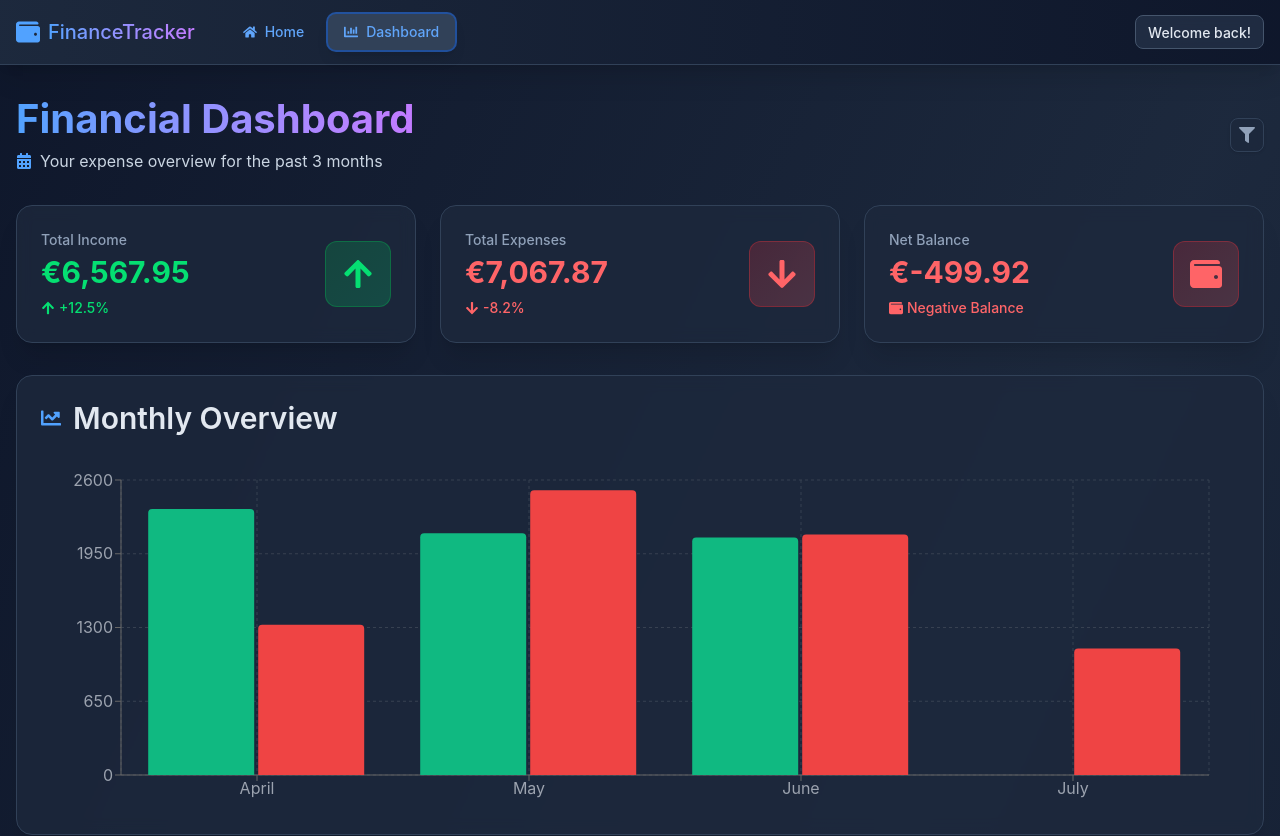
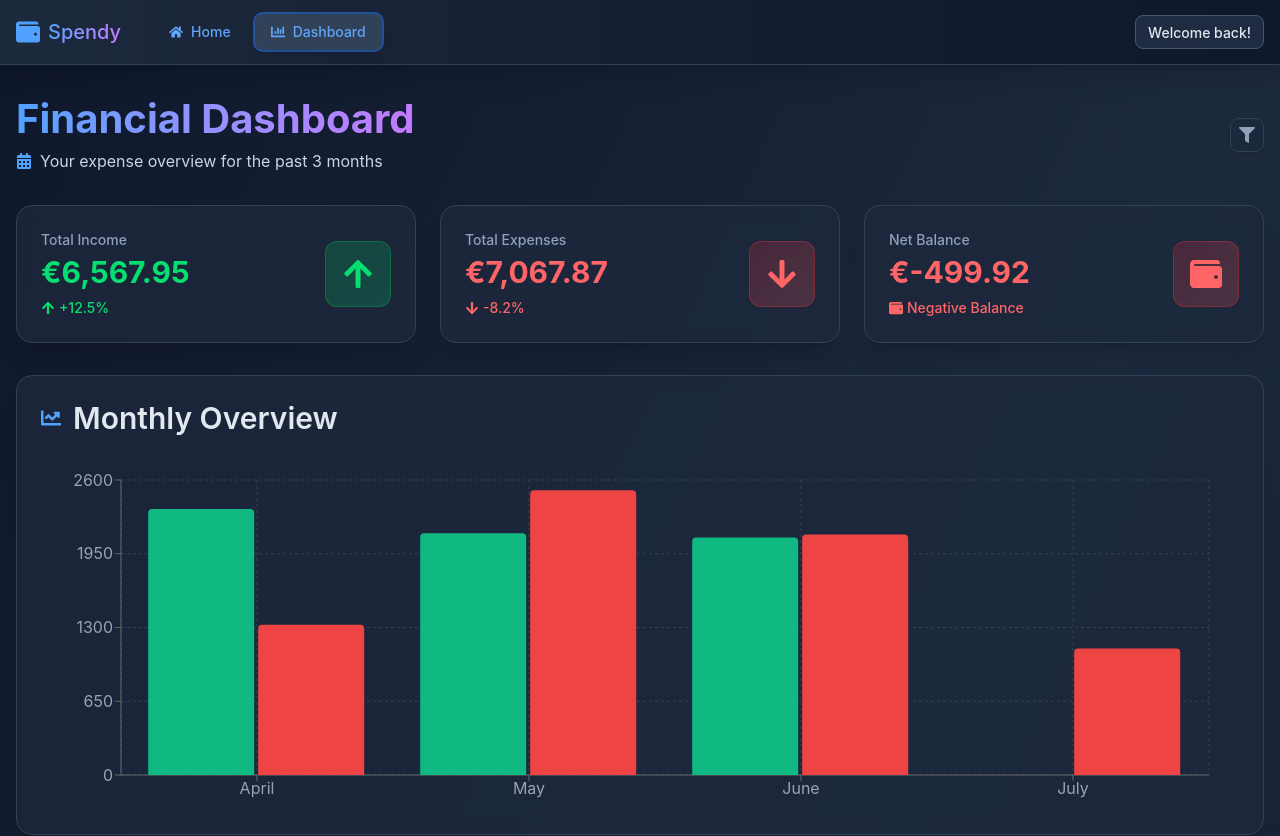
Before and after one commit to vikingnope/code-sprint, a React (Vite) app: page /dashboard in a window 1280 px wide. Shown: the top 836 px of the page. Built offline with nearby package versions, Linux system fonts and the light colour scheme.

Commit message:
changed name of app

```diff
--- a/package.json
+++ b/package.json
@@ -1,5 +1,5 @@
 {
-  "name": "code-sprint",
+  "name": "spendy",
   "private": true,
   "version": "0.0.0",
   "type": "module",
--- a/src/components/Navigation.jsx
+++ b/src/components/Navigation.jsx
@@ -16,7 +16,7 @@ const Navigation = () => {
             <Link to="/" className="flex items-center gap-2 text-xl font-bold text-white">
               <FaWallet className="text-2xl text-blue-400" />
               <span className="bg-gradient-to-r from-blue-400 to-purple-400 bg-clip-text text-transparent">
-                FinanceTracker
+                Spendy
               </span>
             </Link>
             <div className="flex items-center space-x-2">
```
Also changed, not shown: 1 other file (tests, documents, lock files or other folders).
